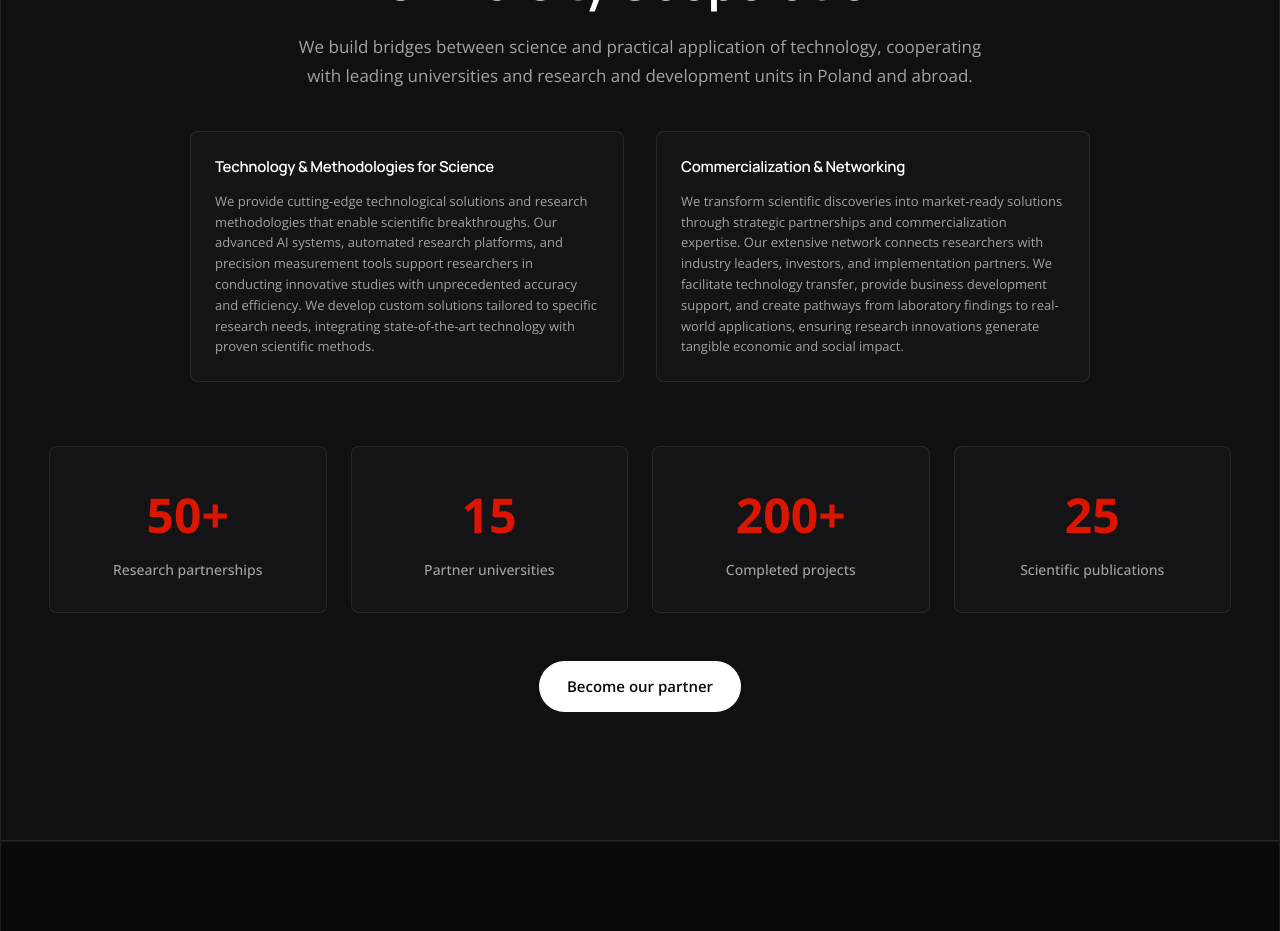
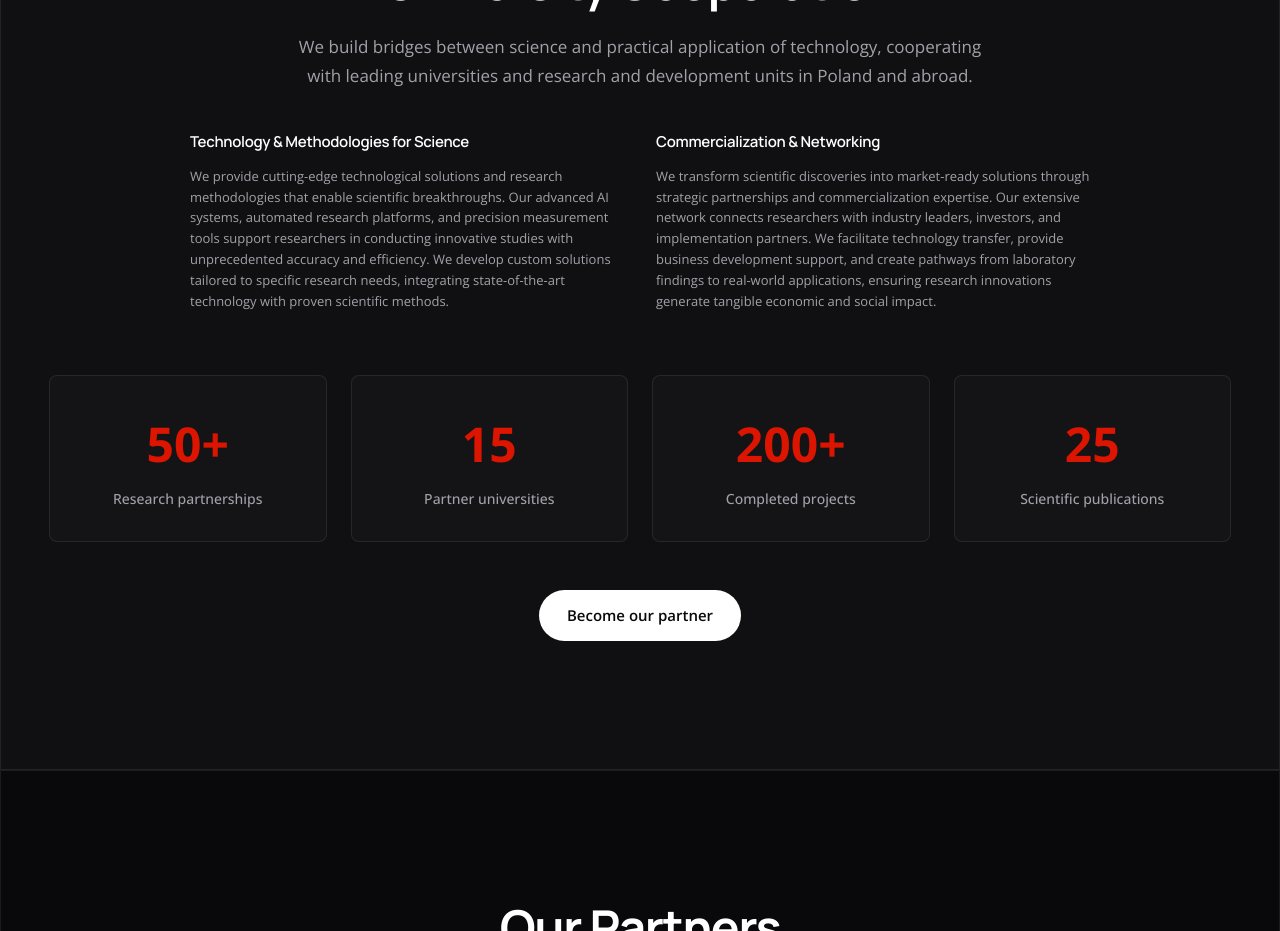
Before and after one commit to 5bgrw6p9tb-afk/srnc-www, a React (Vite) app: page / in a window 1280 px wide. Shown: the part 3180-4111 px from the top of the page. Built offline with nearby package versions, Linux system fonts and the light colour scheme.

Commit message:
Updated App.tsx

```diff
--- a/src/App.tsx
+++ b/src/App.tsx
@@ -540,13 +540,13 @@ function App() {
           </p>
 
           <div className="grid md:grid-cols-2 gap-8 mb-16 max-w-[900px] mx-auto text-left">
-            <div className="p-6 rounded-lg bg-white/[0.02] border border-white/[0.08]">
+            <div>
               <h3 className="text-[15px] font-semibold mb-3">{t.cooperation.columns.technology.title}</h3>
               <p className="text-[13px] leading-[1.6] text-zinc-400">
                 {t.cooperation.columns.technology.description}
               </p>
             </div>
-            <div className="p-6 rounded-lg bg-white/[0.02] border border-white/[0.08]">
+            <div>
               <h3 className="text-[15px] font-semibold mb-3">{t.cooperation.columns.commercialization.title}</h3>
               <p className="text-[13px] leading-[1.6] text-zinc-400">
                 {t.cooperation.columns.commercialization.description}
```
